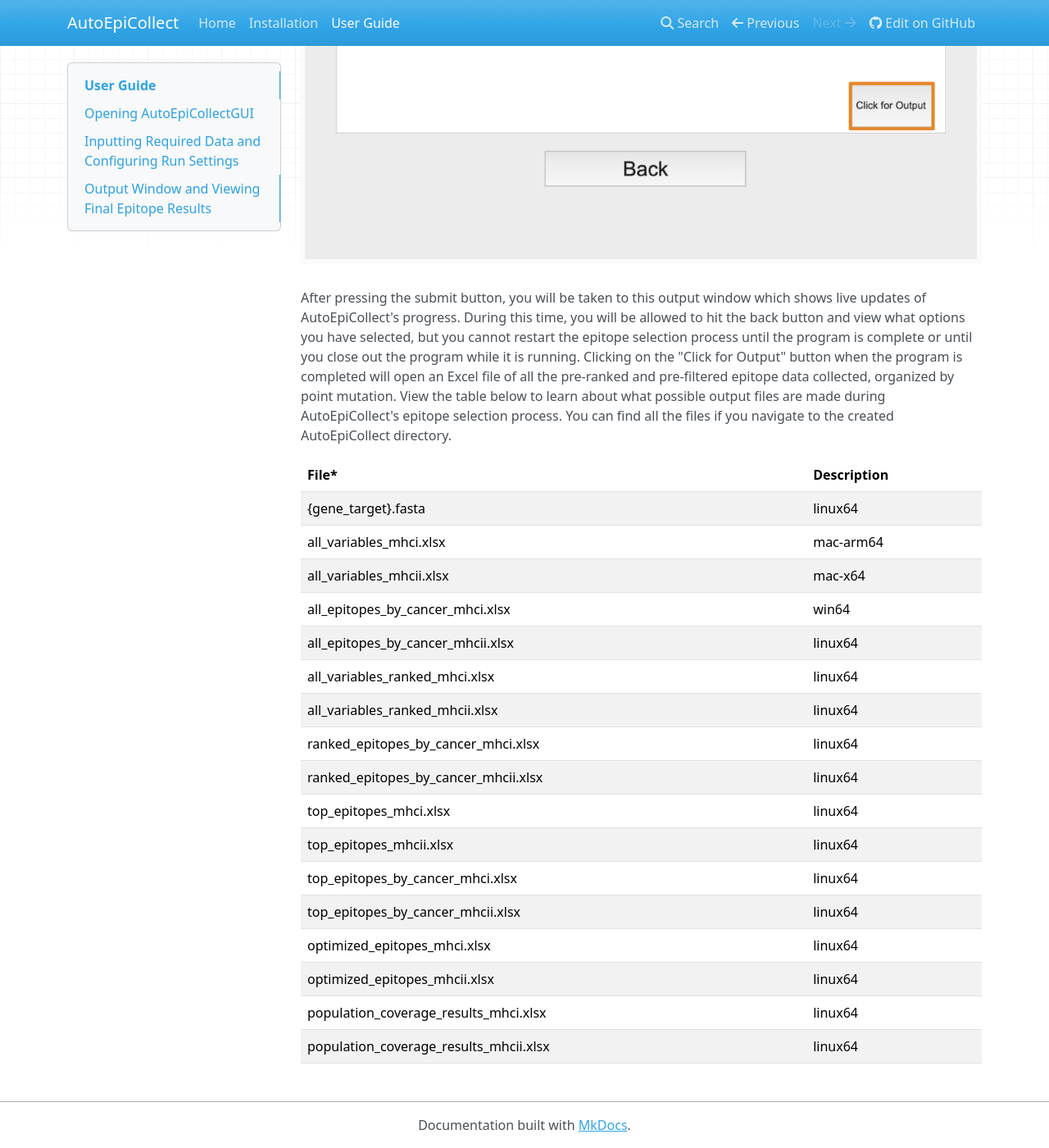
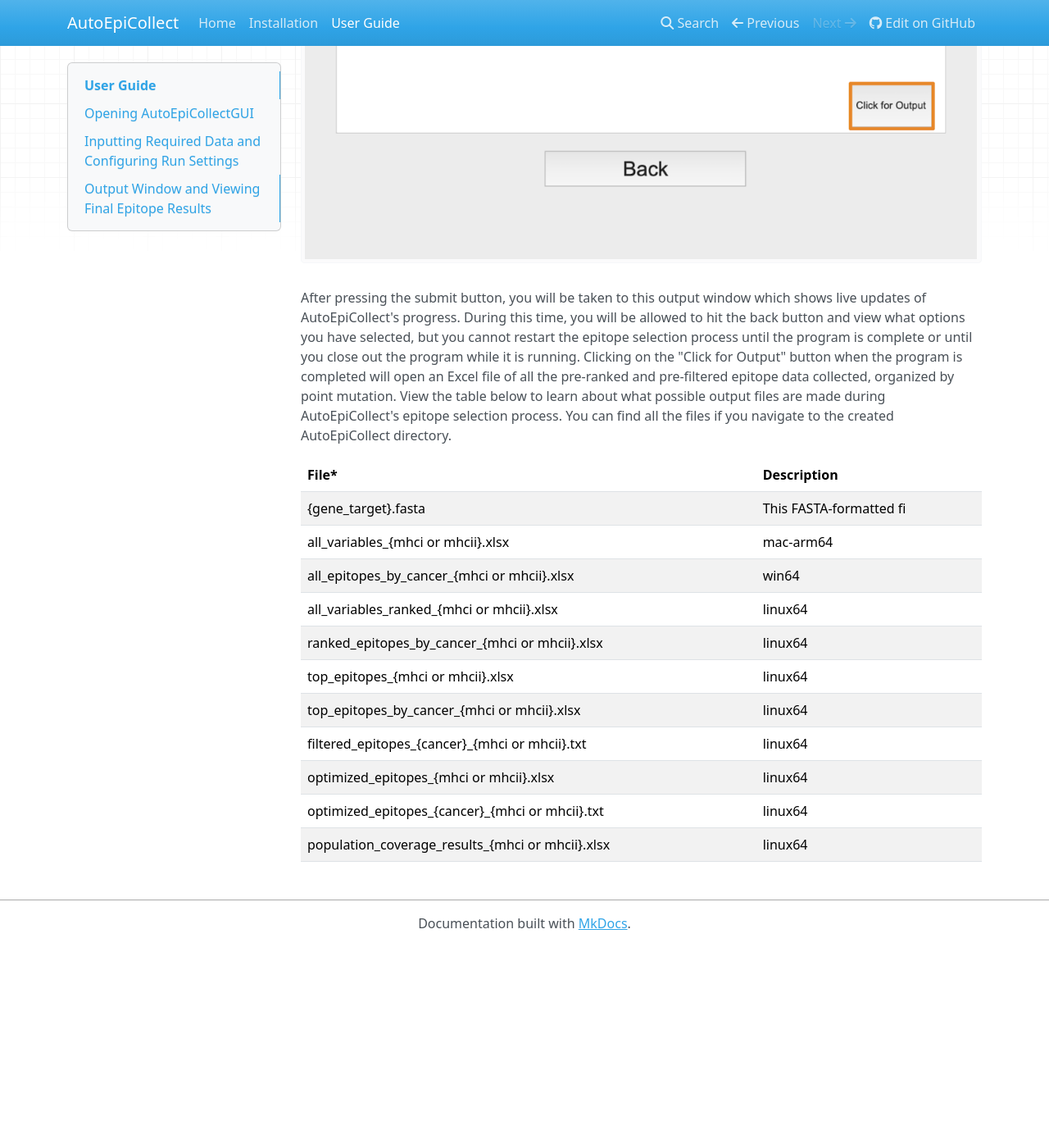
Before and after one commit to mvsamudrala/AutoEpiCollect, an MkDocs documentation site: the page built from docs/guide.md, in a window 1280 px wide and 1400 px high, scrolled down 2600 px. Shown: the whole window at 82% size. Built offline with MkDocs 1.6.1, drawn with Linux system fonts in a browser that asks for light colours; nearby versions of some CDN libraries; after the commit the page ends 3754 px from its top, so only the background shows below that.

Commit message:
Update docs

```diff
--- a/docs/guide.md
+++ b/docs/guide.md
@@ -67,22 +67,16 @@ open an Excel file of all the pre-ranked and pre-filtered epitope data collected
 the table below to learn about what possible output files are made during AutoEpiCollect's epitope selection process.
 You can find all the files if you navigate to the created AutoEpiCollect directory.
 
-| File*                                  | Description |
-|----------------------------------------|-------------|
-| {gene_target}.fasta                    | linux64     |
-| all_variables_mhci.xlsx                | mac-arm64   |
-| all_variables_mhcii.xlsx               | mac-x64     |
-| all_epitopes_by_cancer_mhci.xlsx       | win64       |
-| all_epitopes_by_cancer_mhcii.xlsx      | linux64     |
-| all_variables_ranked_mhci.xlsx         | linux64     |
-| all_variables_ranked_mhcii.xlsx        | linux64     |
-| ranked_epitopes_by_cancer_mhci.xlsx    | linux64     |
-| ranked_epitopes_by_cancer_mhcii.xlsx   | linux64     |
-| top_epitopes_mhci.xlsx                 | linux64     |
-| top_epitopes_mhcii.xlsx                | linux64     |
-| top_epitopes_by_cancer_mhci.xlsx       | linux64     |
-| top_epitopes_by_cancer_mhcii.xlsx      | linux64     |
-| optimized_epitopes_mhci.xlsx           | linux64     |
-| optimized_epitopes_mhcii.xlsx          | linux64     |
-| population_coverage_results_mhci.xlsx  | linux64     |
-| population_coverage_results_mhcii.xlsx | linux64     |
+| File*                                            | Description             |
+|--------------------------------------------------|-------------------------|
+| {gene_target}.fasta                              | This FASTA-formatted fi |
+| all_variables_{mhci or mhcii}.xlsx               | mac-arm64               |
+| all_epitopes_by_cancer_{mhci or mhcii}.xlsx      | win64                   |
+| all_variables_ranked_{mhci or mhcii}.xlsx        | linux64                 |
+| ranked_epitopes_by_cancer_{mhci or mhcii}.xlsx   | linux64                 |
+| top_epitopes_{mhci or mhcii}.xlsx                | linux64                 |
+| top_epitopes_by_cancer_{mhci or mhcii}.xlsx      | linux64                 |
+| filtered_epitopes_{cancer}_{mhci or mhcii}.txt   | linux64                 |
+| optimized_epitopes_{mhci or mhcii}.xlsx          | linux64                 |
+| optimized_epitopes_{cancer}_{mhci or mhcii}.txt  | linux64                 |
+| population_coverage_results_{mhci or mhcii}.xlsx | linux64                 |
```
